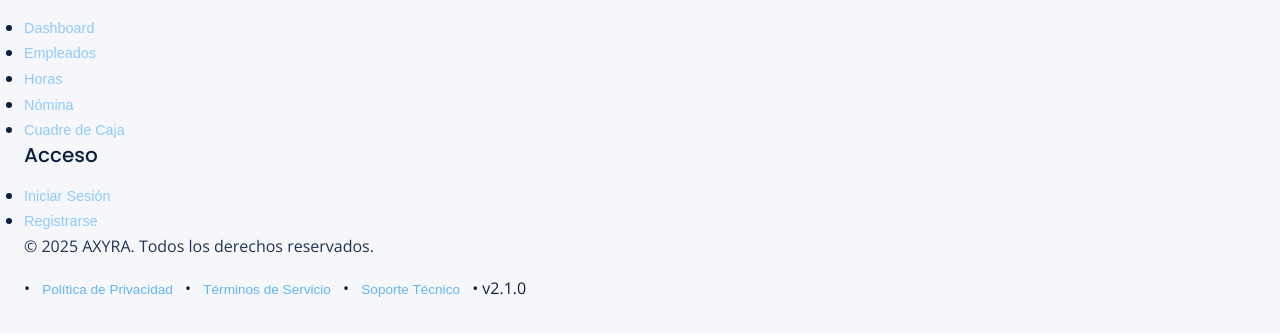
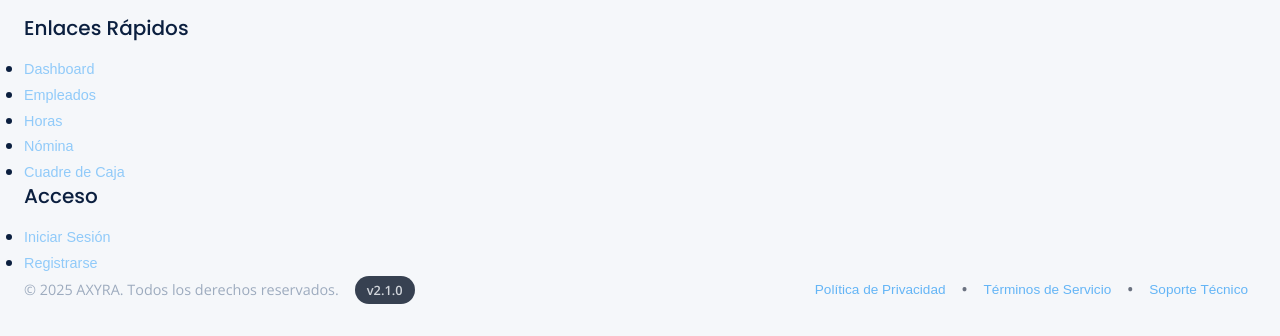
Before and after one commit to axyra-app/axyra-sistema-gestion, a FastAPI app: page / in a window 1280 px wide. Shown: the part 3843-4179 px from the top of the page. Before the commit the page ends 4140 px from the top, so only its background shows below. Run offline with FastAPI, Linux system fonts and the light colour scheme; data that the repository does not hold is empty.

Commit message:
Mejoras completas: logo de marca, botones de login/registro, footer profesional y autenticación robusta

```diff
--- a/frontend/index.html
+++ b/frontend/index.html
@@ -13,14 +13,20 @@
       <div class="axyra-container">
         <div class="axyra-header-content">
           <div class="axyra-logo">
-            <h1>🚀 AXYRA</h1>
-            <p>Sistema de Gestión Integral</p>
+            <img src="logo.png" alt="AXYRA Logo" class="axyra-logo-img">
+            <div class="axyra-logo-text">
+              <h1>AXYRA</h1>
+              <p>Sistema de Gestión Integral</p>
+            </div>
           </div>
           <nav class="axyra-nav">
             <a href="#inicio" class="axyra-nav-link">Inicio</a>
             <a href="#servicios" class="axyra-nav-link">Servicios</a>
             <a href="#contacto" class="axyra-nav-link">Contacto</a>
-            <a href="login.html" class="axyra-btn axyra-btn-primary" id="headerLoginBtn">Iniciar Sesión</a>
+            <div class="axyra-header-actions">
+              <a href="login.html" class="axyra-btn axyra-btn-secondary" id="headerLoginBtn">🔐 Iniciar Sesión</a>
+              <a href="register.html" class="axyra-btn axyra-btn-outline" id="headerRegisterBtn">📝 Registrarse</a>
+            </div>
           </nav>
         </div>
       </div>
@@ -176,16 +182,16 @@
 
         <div class="axyra-footer-bottom">
           <div class="axyra-footer-bottom-content">
-            <p>&copy; 2025 AXYRA. Todos los derechos reservados.</p>
+            <div class="axyra-footer-copyright">
+              <p>&copy; 2025 AXYRA. Todos los derechos reservados.</p>
+              <span class="axyra-version">v2.1.0</span>
+            </div>
             <div class="axyra-footer-legal">
-              <span>•</span>
-              <button onclick="showPrivacyPolicy()">Política de Privacidad</button>
-              <span>•</span>
-              <button onclick="showTermsOfService()">Términos de Servicio</button>
-              <span>•</span>
-              <button onclick="showSupport()">Soporte Técnico</button>
-              <span>•</span>
-              <span class="axyra-version">v2.1.0</span>
+              <button onclick="showPrivacyPolicy()" class="axyra-footer-link">Política de Privacidad</button>
+              <span class="axyra-footer-separator">•</span>
+              <button onclick="showTermsOfService()" class="axyra-footer-link">Términos de Servicio</button>
+              <span class="axyra-footer-separator">•</span>
+              <button onclick="showSupport()" class="axyra-footer-link">Soporte Técnico</button>
             </div>
           </div>
         </div>
@@ -332,9 +338,10 @@
         const user = localStorage.getItem('axyra_user');
         const btnLogin = document.getElementById('btnLogin');
         const headerLoginBtn = document.getElementById('headerLoginBtn');
+        const headerRegisterBtn = document.getElementById('headerRegisterBtn');
 
         if (user) {
-          // Usuario logueado - cambiar botón por "Ir al Dashboard"
+          // Usuario logueado - cambiar botones por "Ir al Dashboard"
           if (btnLogin) {
             btnLogin.innerHTML = '🚀 Ir al Dashboard';
             btnLogin.onclick = () => window.location.href = 'modulos/dashboard/dashboard.html';
@@ -346,8 +353,12 @@
             headerLoginBtn.href = 'modulos/dashboard/dashboard.html';
             headerLoginBtn.className = 'axyra-btn axyra-btn-primary';
           }
+
+          if (headerRegisterBtn) {
+            headerRegisterBtn.style.display = 'none';
+          }
         } else {
-          // Usuario no logueado - mantener botón de login
+          // Usuario no logueado - mostrar botones de login y registro
           if (btnLogin) {
             btnLogin.innerHTML = '🔐 Iniciar Sesión';
             btnLogin.onclick = handleLoginClick;
@@ -357,7 +368,11 @@
           if (headerLoginBtn) {
             headerLoginBtn.innerHTML = '🔐 Iniciar Sesión';
             headerLoginBtn.href = 'login.html';
-            headerLoginBtn.className = 'axyra-btn axyra-btn-primary';
+            headerLoginBtn.className = 'axyra-btn axyra-btn-secondary';
+          }
+
+          if (headerRegisterBtn) {
+            headerRegisterBtn.style.display = 'inline-block';
           }
         }
       }
--- a/frontend/static/axyra-styles.css
+++ b/frontend/static/axyra-styles.css
@@ -160,7 +160,19 @@
 .axyra-logo {
   display: flex;
   align-items: center;
-  gap: var(--spacing-md);
+  gap: 16px;
+}
+
+.axyra-logo-img {
+  width: 48px;
+  height: 48px;
+  object-fit: contain;
+  filter: brightness(0) invert(1);
+}
+
+.axyra-logo-text {
+  display: flex;
+  flex-direction: column;
 }
 
 .axyra-logo-icon {
@@ -203,6 +215,12 @@
   display: flex;
   align-items: center;
   gap: var(--spacing-lg);
+}
+
+.axyra-header-actions {
+  display: flex;
+  align-items: center;
+  gap: 12px;
 }
 
 .axyra-nav-link {
@@ -1841,3 +1859,64 @@
   flex-wrap: wrap;
   margin-top: 40px;
 }
+
+/* ========================================
+   DISEÑO PROFESIONAL - FOOTER MEJORADO
+   ======================================== */
+.axyra-footer-bottom-content {
+  display: flex;
+  justify-content: space-between;
+  align-items: center;
+  flex-wrap: wrap;
+  gap: var(--spacing-md);
+}
+
+.axyra-footer-copyright {
+  display: flex;
+  align-items: center;
+  gap: 16px;
+}
+
+.axyra-footer-copyright p {
+  margin: 0;
+  color: #94a3b8;
+  font-size: 0.9rem;
+}
+
+.axyra-version {
+  background: #374151;
+  color: #d1d5db;
+  padding: 4px 12px;
+  border-radius: 20px;
+  font-size: 0.8rem;
+  font-weight: 600;
+}
+
+.axyra-footer-legal {
+  display: flex;
+  align-items: center;
+  gap: 8px;
+}
+
+.axyra-footer-link {
+  background: none;
+  border: none;
+  color: #94a3b8;
+  text-decoration: none;
+  transition: all 0.3s ease;
+  cursor: pointer;
+  font-size: 0.85rem;
+  padding: 8px 12px;
+  border-radius: 6px;
+  font-weight: 500;
+}
+
+.axyra-footer-link:hover {
+  color: #2563eb;
+  background: #374151;
+}
+
+.axyra-footer-separator {
+  color: #6b7280;
+  font-weight: 600;
+}
```
Also changed, not shown: frontend/static/firebase-user-system.js (+20 -11 lines).
